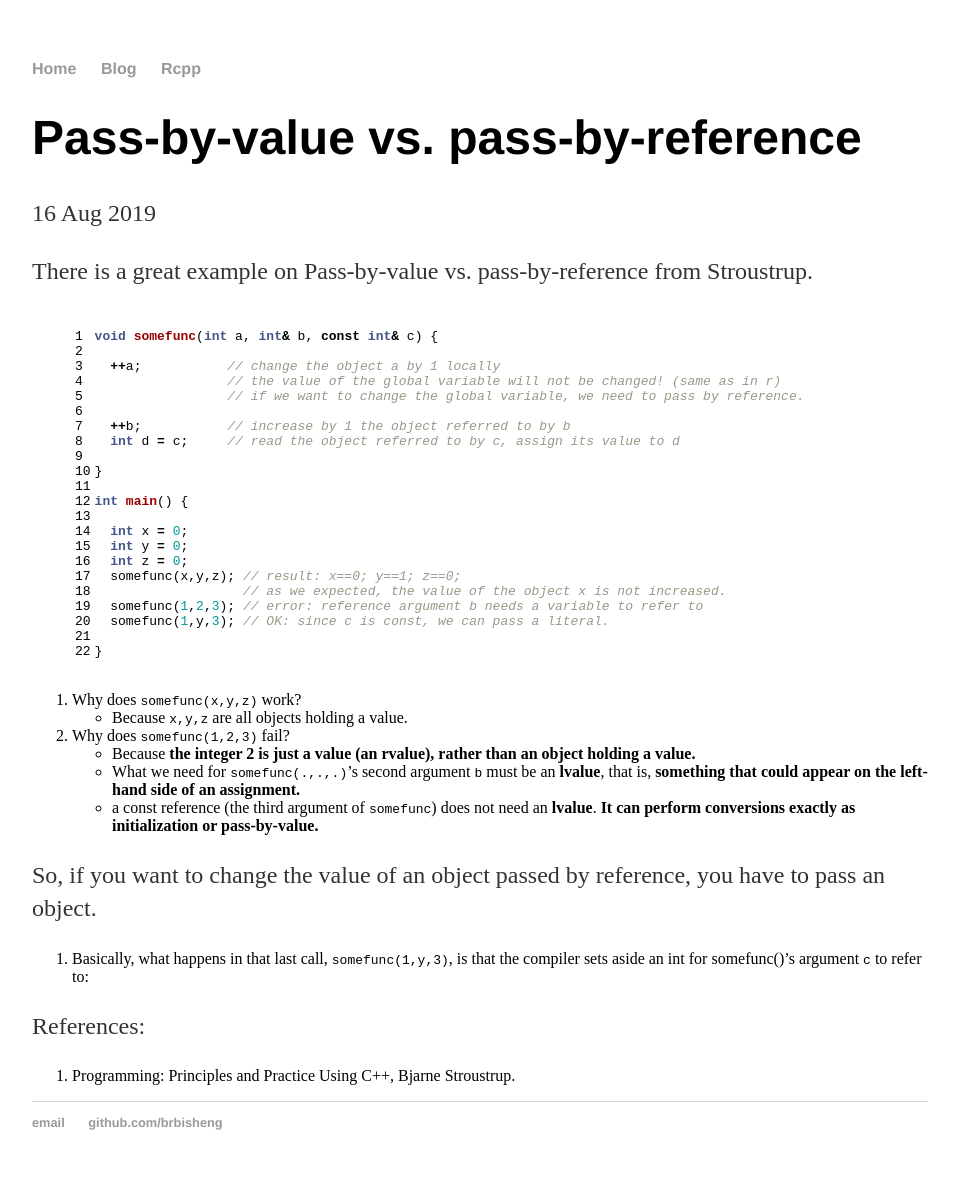
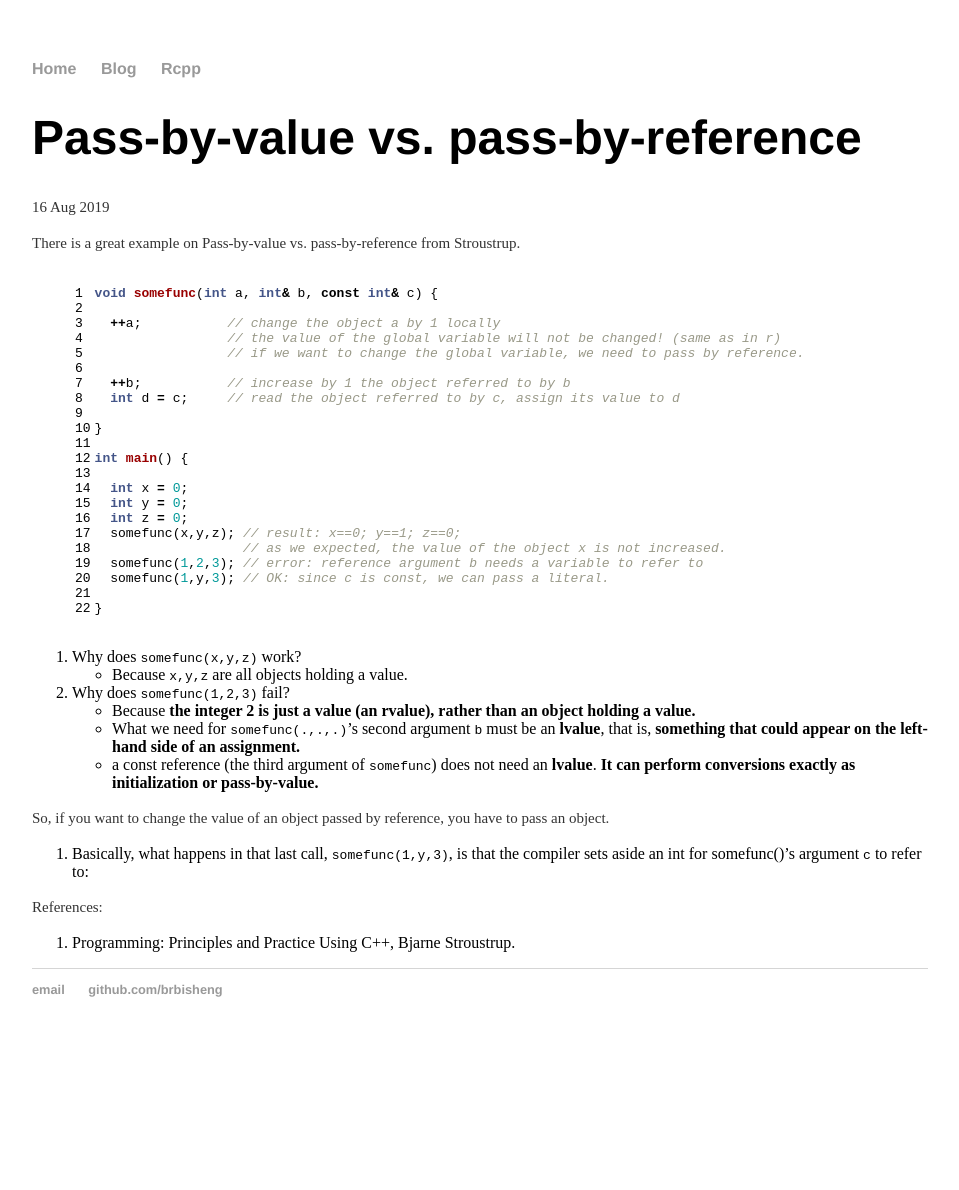
Before and after one commit to brbisheng/brbisheng.github.io, a Jekyll site: the page built from rcpp/_posts/2019-08-16-rcpp-post0.md, in a window 1280 px wide. Shown: the whole page, without its empty margins (160-1119 px from the left). Built offline with Jekyll 4.4.1, drawn with Linux system fonts in a browser that asks for light colours; our own code applies the rules of GitHub Pages for plain Markdown files; after the commit the page ends 1057 px from its top, so only the background shows below that.

Commit message:
Update sidecpp.css

```diff
--- a/css/sidecpp.css
+++ b/css/sidecpp.css
@@ -58,3 +58,7 @@
 .highlight .vg { color: #008080 } /* Name.Variable.Global */
 .highlight .vi { color: #008080 } /* Name.Variable.Instance */
 .highlight .il { color: #009999 } /* Literal.Number.Integer.Long */
+
+p {
+  font-size: 15px;
+}
```
